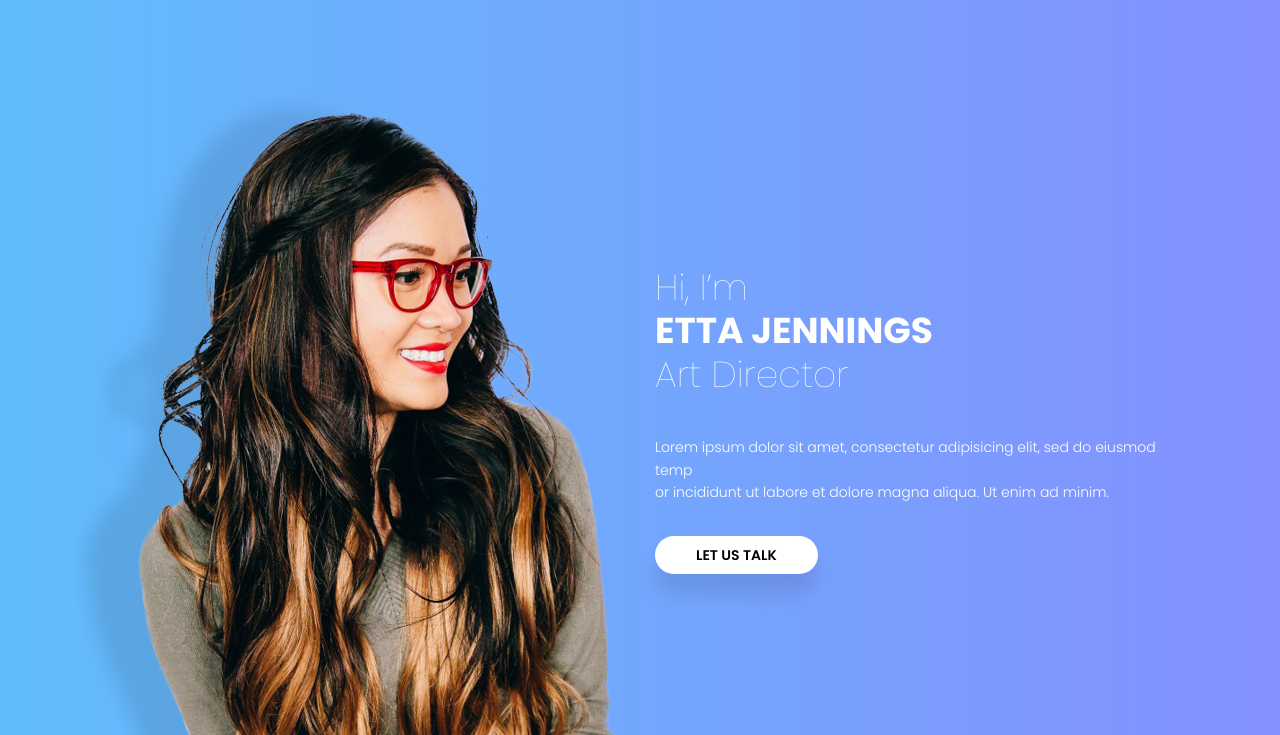
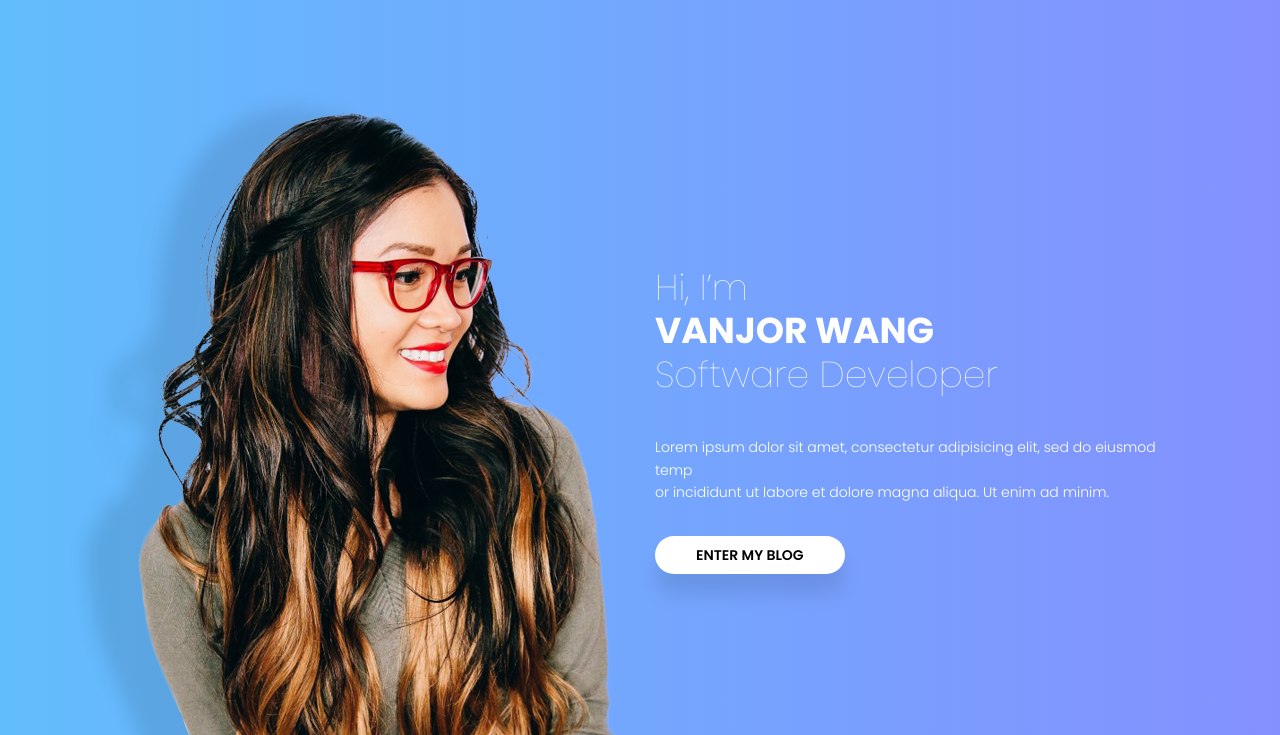
Before and after one commit to vanjor/VanjorMainWebsite, a plain HTML site: page index.html in a window 1280 px wide. Shown: the part 65-800 px from the top of the page. Drawn offline with nearby package versions, Linux system fonts and the light colour scheme.

Commit message:
Update main site texture

```diff
--- a/index.html
+++ b/index.html
@@ -8,13 +8,13 @@
 		<!-- Author Meta -->
 		<meta name="author" content="colorlib">
 		<!-- Meta Description -->
-		<meta name="description" content="">
+		<meta name="description" content="Vanjor's Professional Website from an IT mainly focus on technology">
 		<!-- Meta Keyword -->
-		<meta name="keywords" content="">
+		<meta name="keywords" content="Vanjor, Technology, IT, Programer">
 		<!-- meta character set -->
 		<meta charset="UTF-8">
 		<!-- Site Title -->
-		<title>Resume</title>
+		<title>Vanjor's Professional Website</title>
 
 		<link href="https://fonts.googleapis.com/css?family=Poppins:100,200,400,300,500,600,700" rel="stylesheet">
 			<!--
@@ -72,13 +72,13 @@
 					<div class="col-lg-6 col-md-12 banner-left">
 						<h1 class="text-white">
 							Hi, I’m <br>
-							<span>Etta Jennings</span> <br>
-							Art Director
+							<span>Vanjor Wang</span> <br>
+							Software Developer
 						</h1>
 						<p class="mx-auto text-white  mt-20 mb-40">
 							Lorem ipsum dolor sit amet, consectetur adipisicing elit, sed do eiusmod temp <br> or incididunt ut labore et dolore magna aliqua. Ut enim ad minim.
 						</p>
-						<a href="#" class="text-uppercase header-btn">Let Us Talk</span></a>
+						<a href="https://blog.vanjor.com" class="text-uppercase header-btn">Enter my Blog</span></a>
 					</div>
 				</div>
 			</div>
```
